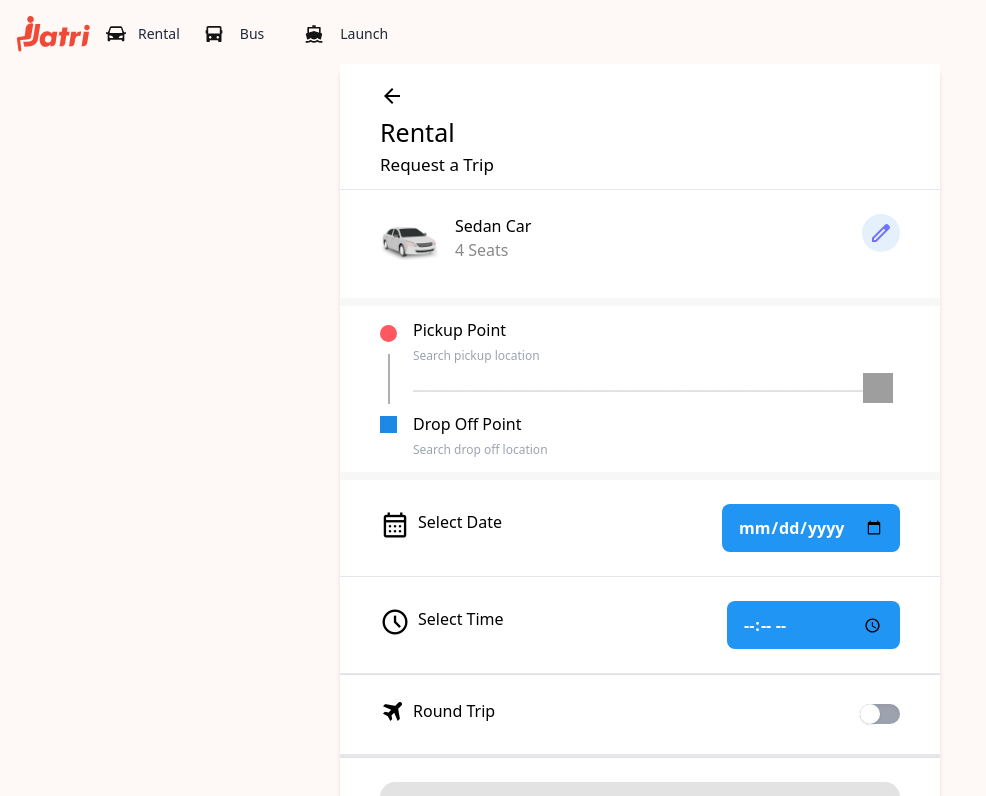
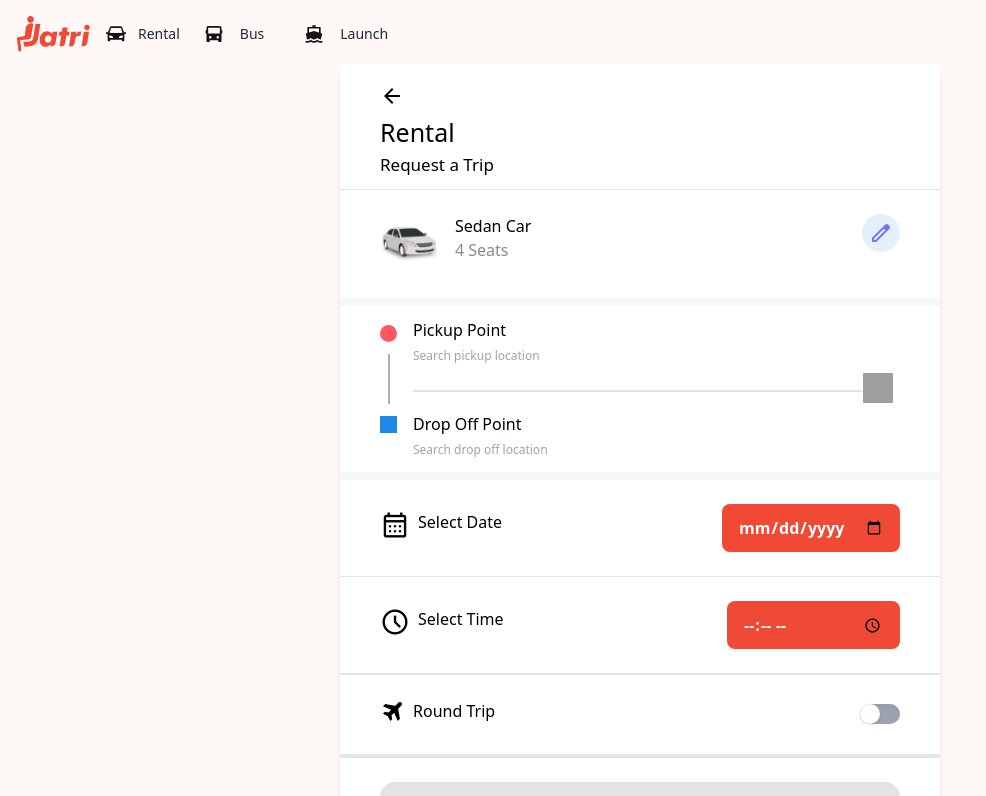
Before and after one commit to touhidul7/rentaljatri, a React (Vite) app: page /forms in a window 1280 px wide. Shown: the top 796 px of the page, without its empty margins (0-986 px from the left). Built offline with nearby package versions, Linux system fonts and the light colour scheme; grey boxes are pictures that could not be loaded.

Commit message:
rental jatri

```diff
--- a/src/index.css
+++ b/src/index.css
@@ -119,7 +119,7 @@
   .dtt{
     color: rgb(255, 255, 255);
     border: none;
-    background-color: #2095F3;
+    background-color: #F04935;
     font-weight: 600;
   }
   .dtt2{
```
